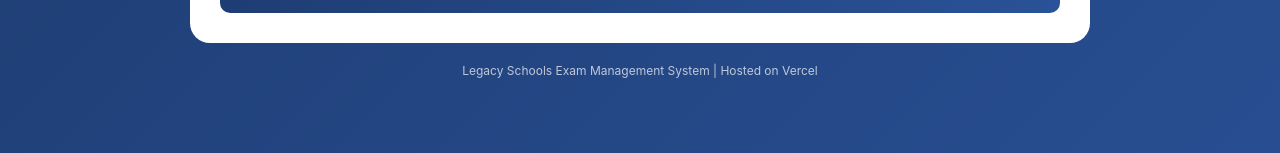
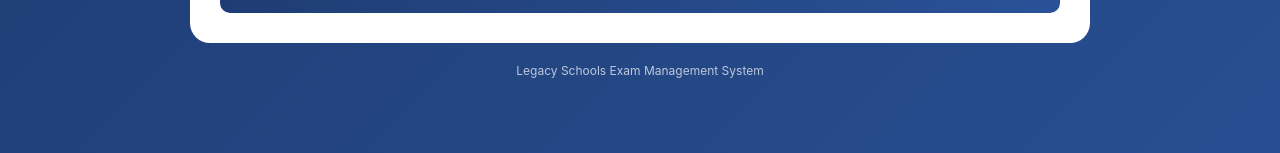
Before and after one commit to Motari2004/odk, a plain HTML site: page index.html in a window 1280 px wide. Shown: the part 308-461 px from the top of the page. Drawn offline with Linux system fonts and the light colour scheme.

Commit message:
Describe what you changed here

```diff
--- a/index.html
+++ b/index.html
@@ -465,7 +465,7 @@
         </div>
 
         <div class="footer">
-            <p>Legacy Schools Exam Management System | Hosted on Vercel</p>
+            <p>Legacy Schools Exam Management System</p>
         </div>
     </div>
 
```
